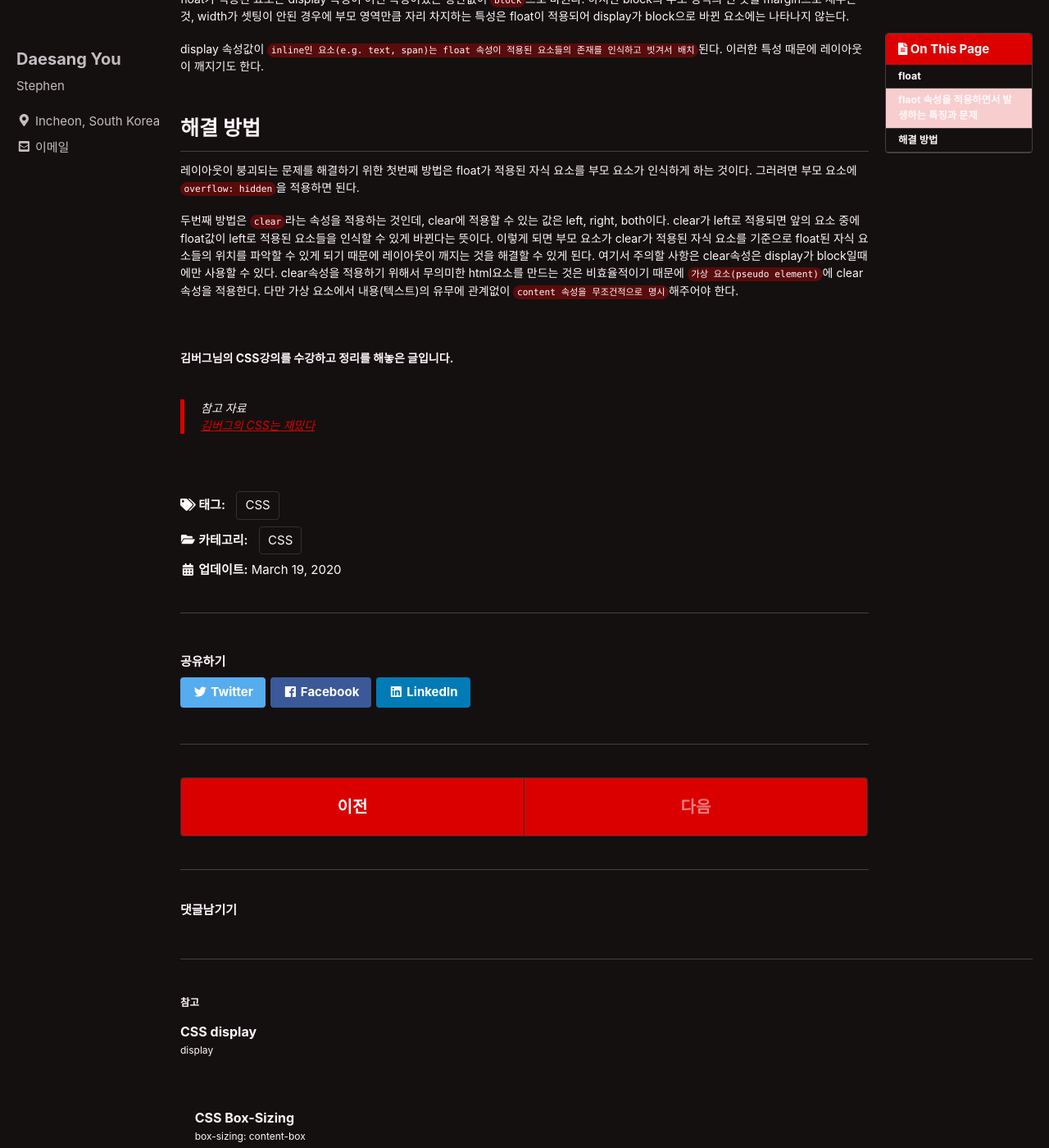
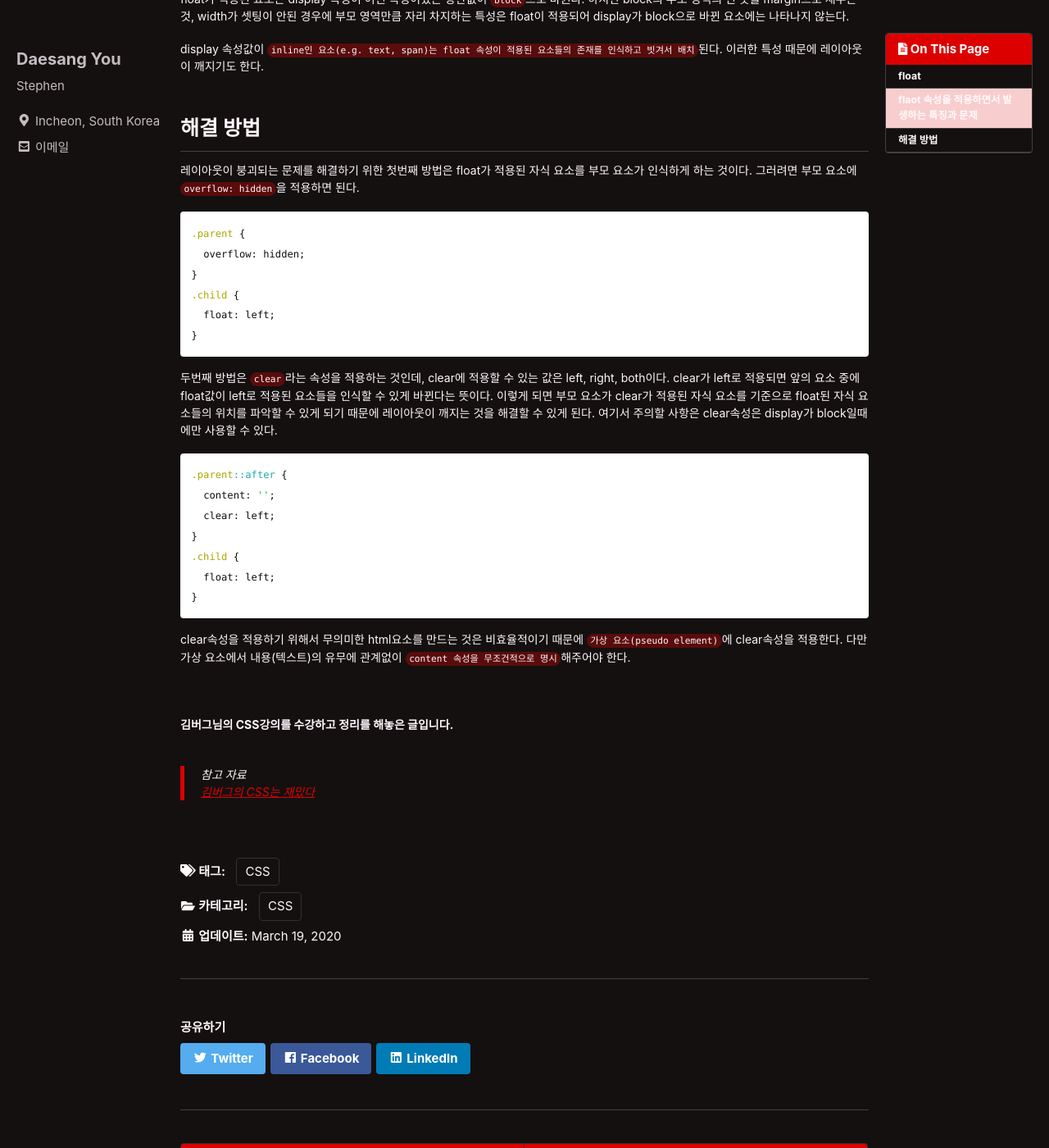
Before and after one commit to eotkd4791/eotkd4791.github.io, a Jekyll site: the page built from _posts/HTML:CSS/2020-03-19-CSS04.md, in a window 1280 px wide and 1400 px high, scrolled down 436 px. Shown: the whole window at 82% size. Built offline with Jekyll 4.4.1, drawn with Linux system fonts in a browser that asks for light colours; cached includes are drawn as plain includes; comment, search, counter and statistics services are not loaded; some of the changed text lies outside the part shown.

````diff
--- a/_posts/HTML:CSS/2020-03-19-CSS04.md
+++ b/_posts/HTML:CSS/2020-03-19-CSS04.md
@@ -28,7 +28,28 @@ display 속성값이 <code style="background-color: rgba(255,0,0,0.3); border-ra
 
 레이아웃이 붕괴되는 문제를 해결하기 위한 첫번째 방법은 float가 적용된 자식 요소를 부모 요소가 인식하게 하는 것이다. 그러려면 부모 요소에 <code style="background-color: rgba(255,0,0,0.3); border-radius:10px;">overflow: hidden</code>을 적용하면 된다.
 
-두번째 방법은 <code style="background-color: rgba(255,0,0,0.3); border-radius:10px;">clear</code>라는 속성을 적용하는 것인데, clear에 적용할 수 있는 값은 left, right, both이다. clear가 left로 적용되면 앞의 요소 중에 float값이 left로 적용된 요소들을 인식할 수 있게 바뀐다는 뜻이다. 이렇게 되면 부모 요소가 clear가 적용된 자식 요소를 기준으로 float된 자식 요소들의 위치를 파악할 수 있게 되기 때문에 레이아웃이 깨지는 것을 해결할 수 있게 된다. 여기서 주의할 사항은 clear속성은 display가 block일때에만 사용할 수 있다. clear속성을 적용하기 위해서 무의미한 html요소를 만드는 것은 비효율적이기 때문에 <code style="background-color: rgba(255,0,0,0.3); border-radius:10px;">가상 요소(pseudo element)</code>에 clear속성을 적용한다. 다만 가상 요소에서 내용(텍스트)의 유무에 관계없이 <code style="background-color: rgba(255,0,0,0.3); border-radius:10px;">content 속성을 무조건적으로 명시</code>해주어야 한다.
+```css
+.parent {
+  overflow: hidden;
+}
+.child {
+  float: left;
+}
+```
+
+두번째 방법은 <code style="background-color: rgba(255,0,0,0.3); border-radius:10px;">clear</code>라는 속성을 적용하는 것인데, clear에 적용할 수 있는 값은 left, right, both이다. clear가 left로 적용되면 앞의 요소 중에 float값이 left로 적용된 요소들을 인식할 수 있게 바뀐다는 뜻이다. 이렇게 되면 부모 요소가 clear가 적용된 자식 요소를 기준으로 float된 자식 요소들의 위치를 파악할 수 있게 되기 때문에 레이아웃이 깨지는 것을 해결할 수 있게 된다. 여기서 주의할 사항은 clear속성은 display가 block일때에만 사용할 수 있다.
+
+```css
+.parent::after {
+  content: '';
+  clear: left;
+}
+.child {
+  float: left;
+}
+```
+
+clear속성을 적용하기 위해서 무의미한 html요소를 만드는 것은 비효율적이기 때문에 <code style="background-color: rgba(255,0,0,0.3); border-radius:10px;">가상 요소(pseudo element)</code>에 clear속성을 적용한다. 다만 가상 요소에서 내용(텍스트)의 유무에 관계없이 <code style="background-color: rgba(255,0,0,0.3); border-radius:10px;">content 속성을 무조건적으로 명시</code>해주어야 한다.
 
 
 
````
Also changed, not shown: _posts/algorithm/2020-03-22-bitmask.md (added, +192 -0 lines).
